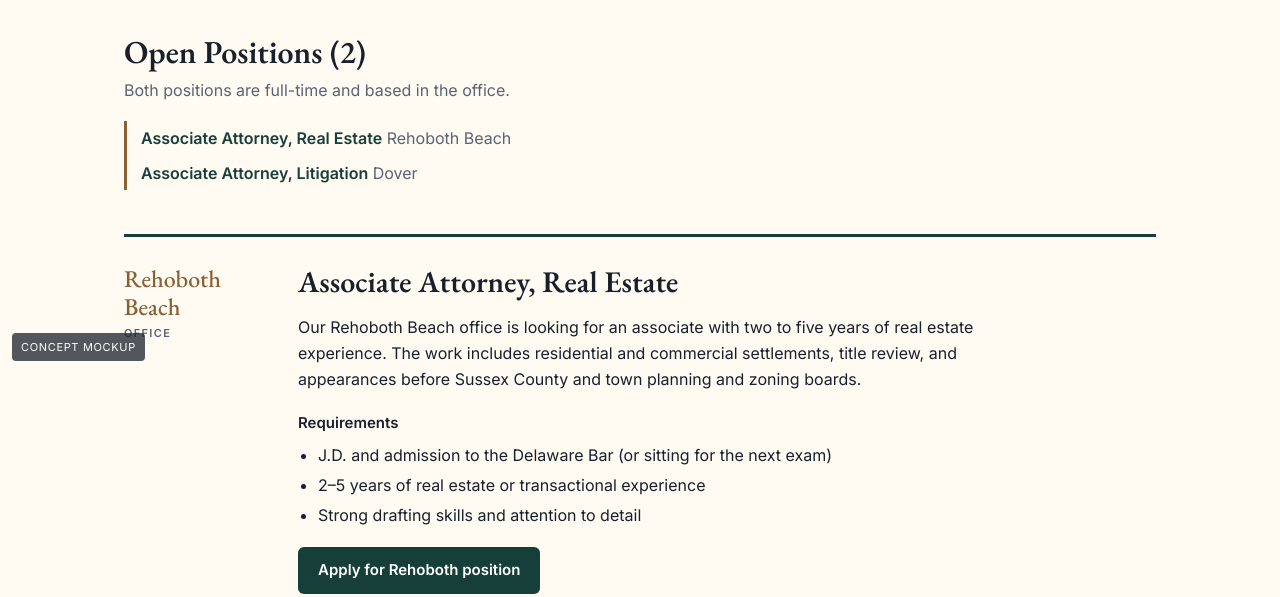
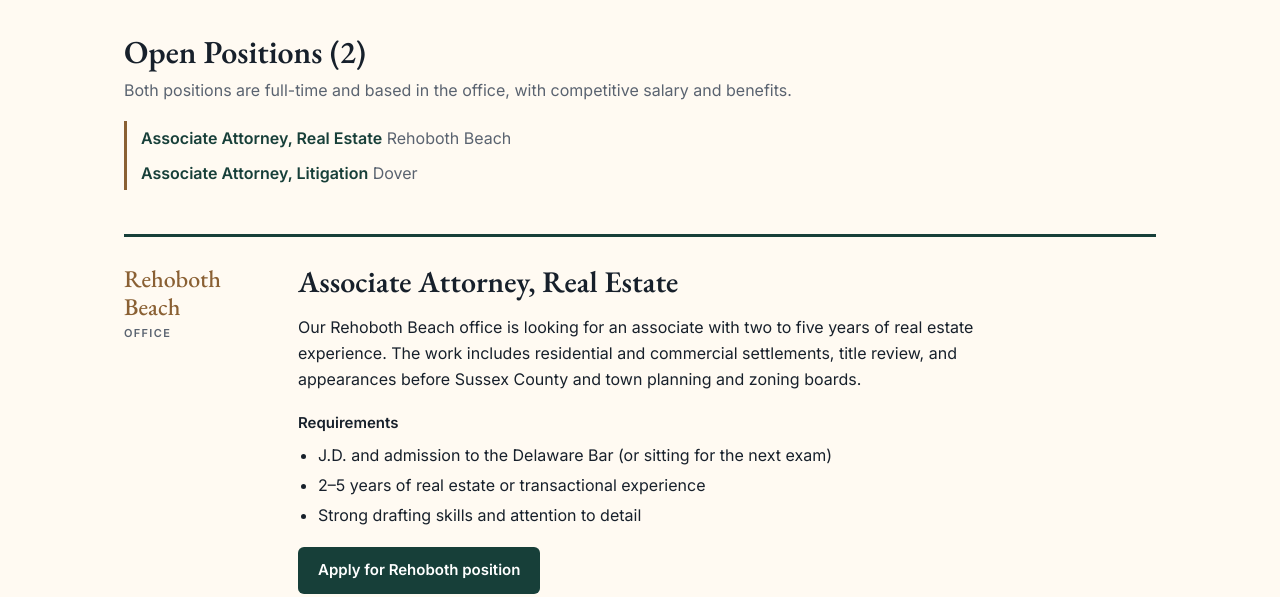
Before and after one commit to chipperbecker-droid/hjjf-careers-mockup, a plain HTML site: page index.html in a window 1280 px wide. Shown: the part 427-1024 px from the top of the page. Drawn offline with nearby package versions, Linux system fonts and the light colour scheme.

Commit message:
Remove mockup tag; add general salary and benefits line
Co-Authored-By: Claude Opus 5.5 <noreply@anthropic.com>

```diff
--- a/index.html
+++ b/index.html
@@ -17,7 +17,6 @@
   a{color:var(--green)}
   h1,h2,h3{font-family:var(--serif);font-weight:600;line-height:1.15;margin:0}
   .wrap{max-width:1080px;margin:0 auto;padding:0 24px}
-  .mock{position:fixed;bottom:12px;left:12px;z-index:50;background:var(--ink);color:#fff;font-size:11px;letter-spacing:.06em;text-transform:uppercase;padding:5px 9px;border-radius:4px;opacity:.75}
 
   .topbar{background:var(--green);color:#fff;font-size:12.5px;font-weight:600;text-align:center;padding:7px 16px}
   .topbar span{margin:0 10px}
@@ -75,7 +74,6 @@
 </head>
 <body>
 
-<div class="mock">Concept mockup</div>
 
 <div class="topbar">Serving Delaware since 1956 <span>Dover (302) 734-7401</span><span>Rehoboth (302) 227-9441</span></div>
 <header>
@@ -100,7 +98,7 @@
 
   <main>
     <h2>Open Positions (2)</h2>
-    <p class="lead">Both positions are full-time and based in the office.</p>
+    <p class="lead">Both positions are full-time and based in the office, with competitive salary and benefits.</p>
     <ol class="jumps">
       <li><a href="#rehoboth">Associate Attorney, Real Estate</a> <span>Rehoboth Beach</span></li>
       <li><a href="#dover">Associate Attorney, Litigation</a> <span>Dover</span></li>
```
